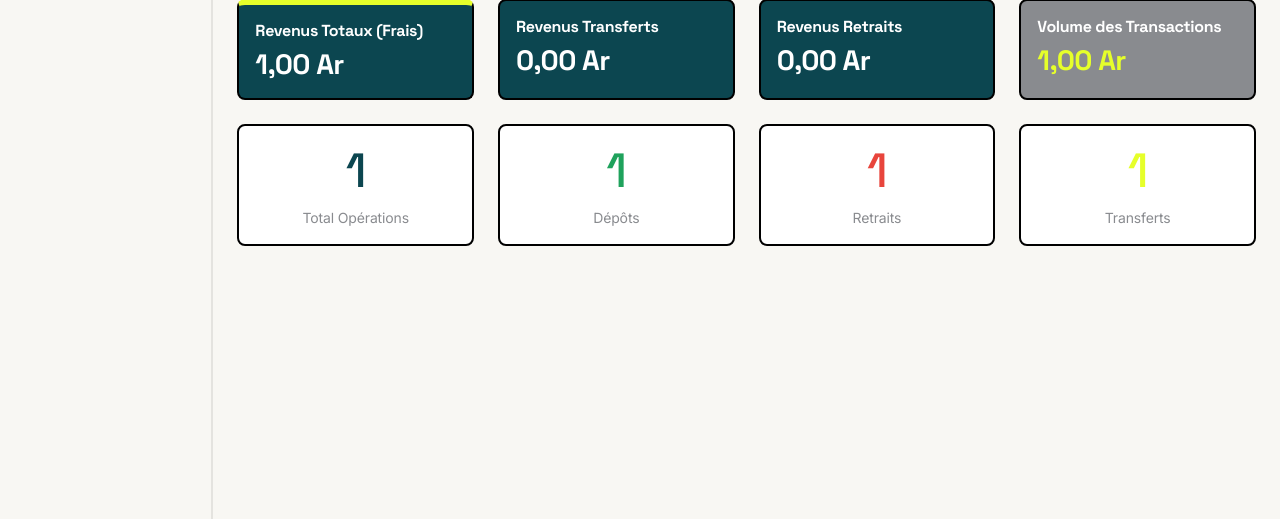
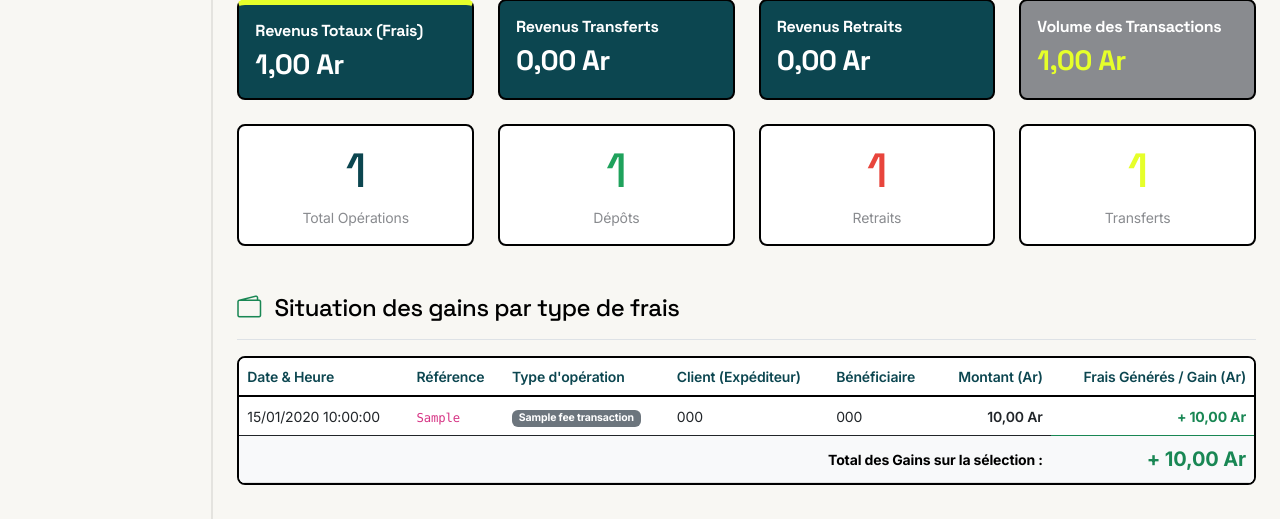
Before and after one commit to Harentsoa744/4214_4390_Web_final, a CodeIgniter 4 app: the page made by app/Views/operator/dashboard.php in a window 1280 px wide. Shown: the part 281-800 px from the top of the page. Run offline with PHP 8.4 and a stand-in for CodeIgniter, Linux system fonts and the light colour scheme; the template is opened without the code that fills it: most values are stand-ins (such as "Sample title", 1, 10 or a date in 2020); some libraries are stand-ins or nearby versions.

Commit message:
Ajout retour sur gains

```diff
--- a/app/Views/operator/dashboard.php
+++ b/app/Views/operator/dashboard.php
@@ -93,4 +93,79 @@
     </div>
 </div>
 
+<div class="row mt-5">
+    <div class="col-12">
+        <div class="border-bottom pb-2 mb-3">
+            <h3 class="h4"><i class="bi bi-wallet2 text-success me-2"></i> Situation des gains par type de frais</h3>
+        </div>
+        <div class="card">
+            <div class="card-body p-0">
+                <div class="table-responsive">
+                    <table class="table align-middle mb-0">
+                        <thead>
+                            <tr>
+                                <th>Date & Heure</th>
+                                <th>Référence</th>
+                                <th>Type d'opération</th>
+                                <th>Client (Expéditeur)</th>
+                                <th>Bénéficiaire</th>
+                                <th class="text-end">Montant (Ar)</th>
+                                <th class="text-end">Frais Générés / Gain (Ar)</th>
+                            </tr>
+                        </thead>
+                        <tbody>
+                            <?php if(empty($feeTransactions)): ?>
+                                <tr>
+                                    <td colspan="7" class="text-center py-4 text-muted">
+                                        <i class="bi bi-info-circle fs-4 d-block mb-2"></i>
+                                        Aucun gain généré sur la période sélectionnée.
+                                    </td>
+                                </tr>
+                            <?php else: ?>
+                                <?php foreach($feeTransactions as $t): ?>
+                                    <tr>
+                                        <td><?= date('d/m/Y H:i:s', strtotime($t['created_at'])) ?></td>
+                                        <td><code><?= htmlspecialchars($t['transaction_reference']) ?></code></td>
+                                        <td>
+                                            <?php if($t['operation_code'] == 'WITHDRAWAL'): ?>
+                                                <span class="badge bg-danger bg-opacity-10 text-danger border border-danger border-opacity-25 px-2 py-1">Retrait</span>
+                                            <?php elseif($t['operation_code'] == 'TRANSFER'): ?>
+                                                <span class="badge bg-primary bg-opacity-10 text-primary border border-primary border-opacity-25 px-2 py-1">Transfert</span>
+                                            <?php else: ?>
+                                                <span class="badge bg-secondary"><?= htmlspecialchars($t['operation_name']) ?></span>
+                                            <?php endif; ?>
+                                        </td>
+                                        <td>
+                                            <?= htmlspecialchars($t['sender_phone'] ?? 'N/A') ?>
+                                        </td>
+                                        <td>
+                                            <?= htmlspecialchars($t['receiver_phone'] ?? 'N/A') ?>
+                                        </td>
+                                        <td class="text-end fw-semibold">
+                                            <?= number_format($t['amount'], 2, ',', ' ') ?> Ar
+                                        </td>
+                                        <td class="text-end fw-bold text-success">
+                                            + <?= number_format($t['fee_amount'], 2, ',', ' ') ?> Ar
+                                        </td>
+                                    </tr>
+                                <?php endforeach; ?>
+                            <?php endif; ?>
+                        </tbody>
+                        <?php if(!empty($feeTransactions)): ?>
+                            <tfoot class="table-light fw-bold">
+                                <tr>
+                                    <td colspan="6" class="text-end">Total des Gains sur la sélection :</td>
+                                    <td class="text-end text-success fs-5">
+                                        + <?= number_format(array_sum(array_column($feeTransactions, 'fee_amount')), 2, ',', ' ') ?> Ar
+                                    </td>
+                                </tr>
+                            </tfoot>
+                        <?php endif; ?>
+                    </table>
+                </div>
+            </div>
+        </div>
+    </div>
+</div>
+
 <?= $this->endSection() ?>
```
Also changed, not shown: app/Controllers/Operator/DashboardController.php (+17 -0 lines), app/Views/auth/client_login.php (+8 -4 lines), app/Views/layouts/app.php (+11 -3 lines), public/assets/utils/Gemini_Generated_Image_fxo21gfxo21gfxo2.png (deleted), public/assets/utils/logo1.png (renamed from public/assets/utils/Gemini_Generated_Image_om0k4som0k4som0k.png), public/assets/utils/logo2.png (renamed from public/assets/utils/Gemini_Generated_Image_se4s25se4s25se4s.png).
